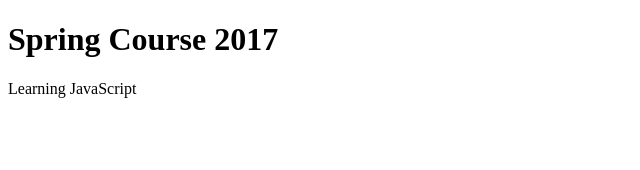
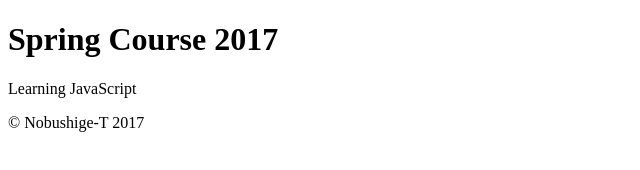
Before and after one commit to Nobushige-T/spring2017, a plain HTML site: page day1/index.html in a window 1280 px wide. Shown: the whole page, without its empty margins (0-640 px from the left). Drawn offline with Linux system fonts and the light colour scheme.

Commit message:
insert copyright

```diff
--- a/day1/index.html
+++ b/day1/index.html
@@ -14,6 +14,7 @@
 
   </div>
   <div class="footer">
+    &copy Nobushige-T 2017
 
   </div>
   <script src ="js/day1.js"></script>
```
